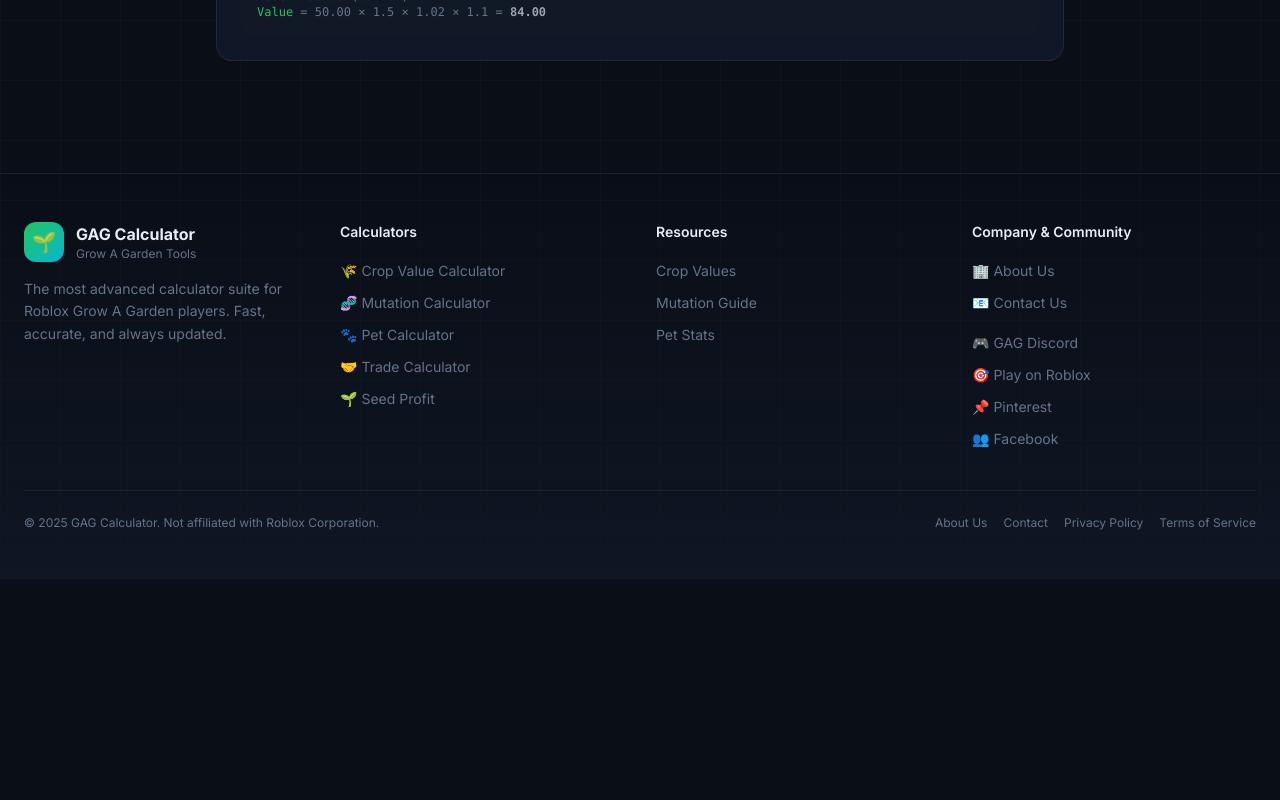
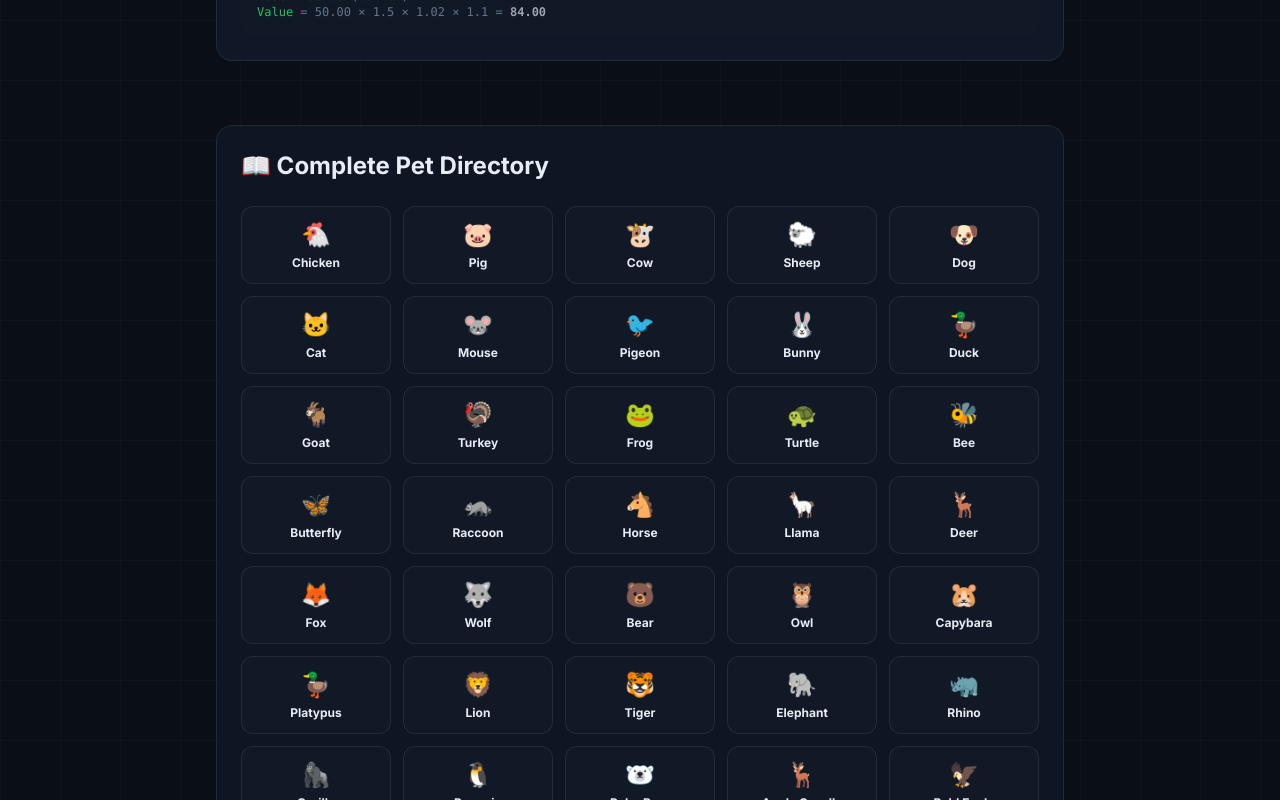
Before and after one commit to liveetcstream-beep/grow-a-garden-calculator, a Next.js app: page /pet-calculator in a window 1280 px wide. Shown: the part 1540-2340 px from the top of the page. Before the commit the page ends 2119 px from the top, so only its background shows below. Built offline with nearby package versions, Linux system fonts and the light colour scheme.

Commit message:
SEO Fix: Add Complete Pet Directory to resolve orphan page errors

```diff
--- a/src/app/pet-calculator/page.tsx
+++ b/src/app/pet-calculator/page.tsx
@@ -1,5 +1,7 @@
 import type { Metadata } from "next";
 import PetCalculator from "@/components/PetCalculator";
+import Link from "next/link";
+import { PETS } from "@/data/pets";
 
 export const metadata: Metadata = {
   title: "Pet Calculator Grow A Garden [2026] | GAG Pet Value Calculator",
@@ -18,7 +20,28 @@
           Welcome to the official <strong>pet calculator grow a garden</strong> hub. Whether you need a <strong>gag pet calculator</strong> for instant checks, a <strong>pet weight calculator grow a garden</strong> formula, or a <strong>pet age calculator grow a garden</strong> tracker, we have it all. Estimate exact <strong>gag calculator pets</strong> values by entering weight, age, and ability modifiers. Track your <strong>grow a garden value</strong> and filter by rarity to find your exact pet and see detailed stat scaling.
         </p>
       </div>
+
       <PetCalculator />
+
+      {/* Pet Directory for SEO Internal Linking */}
+      <div className="mt-16 glass-card-static p-6">
+        <h2 className="text-2xl font-bold mb-6" style={{ fontFamily: 'var(--font-display)', color: 'var(--foreground)' }}>
+          📖 Complete Pet Directory
+        </h2>
+        <div className="grid grid-cols-2 sm:grid-cols-3 md:grid-cols-4 lg:grid-cols-5 gap-3">
+          {PETS.map(pet => (
+            <Link
+              key={pet.id}
+              href={`/pet/${pet.id}-stats`}
+              className="p-3 rounded-xl text-center transition-all hover:scale-[1.03]"
+              style={{ background: 'var(--surface-1)', border: '1px solid var(--glass-border)' }}
+            >
+              <div className="text-2xl mb-1">{pet.emoji}</div>
+              <p className="text-xs font-bold mt-1" style={{ color: 'var(--foreground)' }}>{pet.name}</p>
+            </Link>
+          ))}
+        </div>
+      </div>
     </div>
   );
 }
--- a/src/app/reverse-calculator/page.tsx
+++ b/src/app/reverse-calculator/page.tsx
@@ -1,10 +1,16 @@
 import type { Metadata } from "next";
 import ReverseCalculator from "@/components/ReverseCalculator";
+import { getCanonical } from "@/lib/canonical";
 
-export const metadata: Metadata = {
-  title: "Reverse Goal Calculator - Target Coins | Grow A Garden",
-  description: "Set a coin goal and calculate exactly what weight and mutations you need to reach it in Grow A Garden. The ultimate reverse target calculator.",
-  keywords: ["GAG reverse calculator", "Grow A Garden target goal", "calculate plant weight needed", "GAG goal calculator"],
+export const generateMetadata = async (): Promise<Metadata> => {
+  return {
+    title: "Reverse Goal Calculator - Target Coins | Grow A Garden",
+    description: "Set a coin goal and calculate exactly what weight and mutations you need to reach it in Grow A Garden. The ultimate reverse target calculator.",
+    keywords: ["GAG reverse calculator", "Grow A Garden target goal", "calculate plant weight needed", "GAG goal calculator"],
+    alternates: {
+      canonical: getCanonical("/reverse-calculator"),
+    },
+  };
 };
 
 export default function ReverseCalculatorPage() {
--- a/src/app/value-list/page.tsx
+++ b/src/app/value-list/page.tsx
@@ -2,11 +2,17 @@
 import Link from "next/link";
 import { CROPS } from "@/data/crops";
 import { formatNumber } from "@/lib/calculator";
+import { getCanonical } from "@/lib/canonical";
 
-export const metadata: Metadata = {
-  title: "Grow A Garden Value List & Calculator [2026 Updated]",
-  description: "The complete, up-to-date grow a garden value list and gag calculator for all crops, seeds, and pets. Check the exact base values before you trade.",
-  keywords: ["grow a garden value", "value list grow a garden", "GAG value list", "grow a garden crop values"],
+export const generateMetadata = async (): Promise<Metadata> => {
+  return {
+    title: "Grow A Garden Value List & Calculator [2026 Updated]",
+    description: "The complete, up-to-date grow a garden value list and gag calculator for all crops, seeds, and pets. Check the exact base values before you trade.",
+    keywords: ["grow a garden value", "value list grow a garden", "GAG value list", "grow a garden crop values"],
+    alternates: {
+      canonical: getCanonical("/value-list"),
+    },
+  };
 };
 
 export default function ValueListPage() {
--- a/src/app/xp-calculator/page.tsx
+++ b/src/app/xp-calculator/page.tsx
@@ -1,9 +1,15 @@
 import type { Metadata } from "next";
+import { getCanonical } from "@/lib/canonical";
 
-export const metadata: Metadata = {
-  title: "XP Calculator | Grow A Garden Player Level Guide",
-  description: "Calculate how much XP you need to level up in Grow A Garden. Plan your farming strategy to reach max level quickly.",
-  keywords: ["grow a garden xp calculator", "GAG xp guide", "how to level up fast in grow a garden", "roblox grow a garden levels"],
+export const generateMetadata = async (): Promise<Metadata> => {
+  return {
+    title: "XP Calculator | Grow A Garden Player Level Guide",
+    description: "Calculate how much XP you need to level up in Grow A Garden. Plan your farming strategy to reach max level quickly.",
+    keywords: ["grow a garden xp calculator", "GAG xp guide", "how to level up fast in grow a garden", "roblox grow a garden levels"],
+    alternates: {
+      canonical: getCanonical("/xp-calculator"),
+    },
+  };
 };
 
 export default function XpCalculatorPage() {
--- /dev/null
+++ b/src/lib/canonical.ts
@@ -0,0 +1,6 @@
+import { SITE_URL } from "./constants";
+
+export const getCanonical = (pathname: string): string => {
+  const cleanPath = pathname.startsWith('/') ? pathname : `/${pathname}`;
+  return `${SITE_URL}${cleanPath}`;
+};
--- /dev/null
+++ b/src/lib/constants.ts
@@ -0,0 +1 @@
+export const SITE_URL = 'https://growagardencalcs.com';
```
Also changed, not shown: src/app/contact/page.tsx (line endings or trailing spaces).
